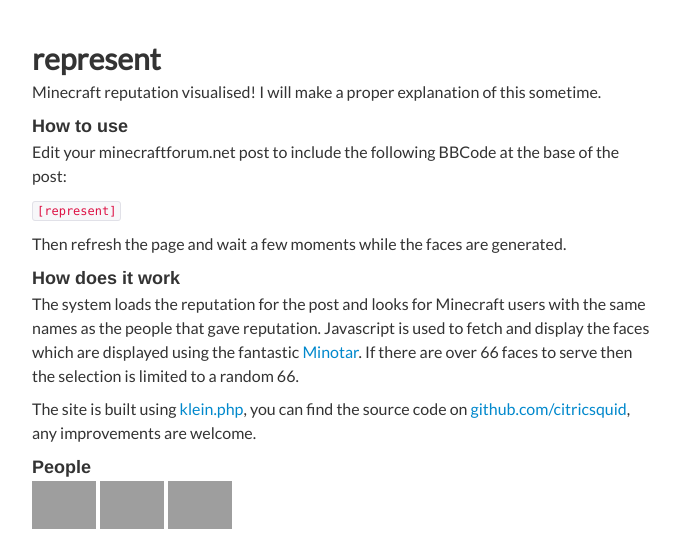
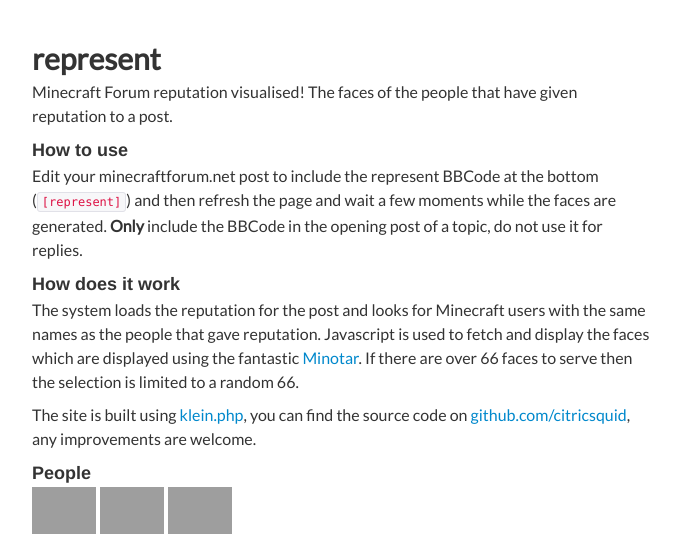
Before and after one commit to robot56/represent.mcf.li, a PHP site: page / in a window 1280 px wide. Shown: the top 534 px of the page, without its empty margins (28-708 px from the left). Run offline with PHP 8.4, Linux system fonts and the light colour scheme; grey boxes are pictures that could not be loaded.

Commit message:
homepage change, status, readme

````diff
--- a/README.markdown
+++ b/README.markdown
@@ -45,7 +45,7 @@
 experience with anything else.
 
 ## BBCODE
-
+```
 <div style="display:none;" id="rep_box_signal"></div>
 <script type="text/javascript">
 jQuery(function(){
@@ -66,9 +66,11 @@
     jQuery('#rep_box_signal').remove();
 });
 </script>
+```
 
 ## TO DO
 
 - Option to force a refresh of a users Minecraft name
 - Page displaying all reputation given to a post
 - Page displaying all the reputation a user has given
+- Switch to a queue system (using redis) for processing posts and users?
--- a/index.php
+++ b/index.php
@@ -43,4 +43,8 @@
         }
     });
 
+    respond('/404', function ($request, $response) {
+        echo '404 :(';
+    });
+
     dispatch();
--- a/views/index.php
+++ b/views/index.php
@@ -14,20 +14,16 @@
             <div class="span8">
                 <h1>represent</h1>
                 <p>
-                    Minecraft reputation visualised! I will make a proper
-                    explanation of this sometime.
+                    Minecraft Forum reputation visualised! The faces of the
+                    people that have given reputation to a post.
                 </p>
                 <h3>How to use</h3>
                 <p>
-                    Edit your minecraftforum.net post to include the following
-                    BBCode at the base of the post:
-                </p>
-                <p>
-                    <code>[represent]</code>
-                </p>
-                <p>
-                    Then refresh the page and wait a few moments while the faces
-                    are generated.
+                    Edit your minecraftforum.net post to include the represent
+                    BBCode at the bottom (<code>[represent]</code>) and then
+                    refresh the page and wait a few moments while the faces are
+                    generated. <strong>Only</strong> include the BBCode in the
+                    opening post of a topic, do not use it for replies.
                 </p>
                 <h3>How does it work</h3>
                 <p>
--- a/views/rep.php
+++ b/views/rep.php
@@ -37,7 +37,7 @@
         shuffle($users);
         foreach(array_slice($users, 0, 66) as $user) {
     ?>
-        <li class="rep_mcf_li_reputation_faces_li"><img src="http://minotar.net/avatar/<?php echo $user["minecraft_name"]; ?>/32.png" title="<?php echo $user["display_name"]; ?>"/></li>
+        <li class="rep_mcf_li_reputation_faces_li"><a href="http://www.minecraftforum.net/user/<?php echo $user["user_id"]; ?>-" title="<?php echo $user["display_name"]; ?>"><img src="http://minotar.net/avatar/<?php echo $user["minecraft_name"]; ?>/32.png"/></a></li>
     <?php } ?>
         <div style="clear:both;"></div>
     </ul>
--- a/views/status.php
+++ b/views/status.php
@@ -1 +1 @@
-<div style="border-bottom:1px solid #d6156c"></div>
+<!-- status: <?php echo $this->status; ?> -->
````
